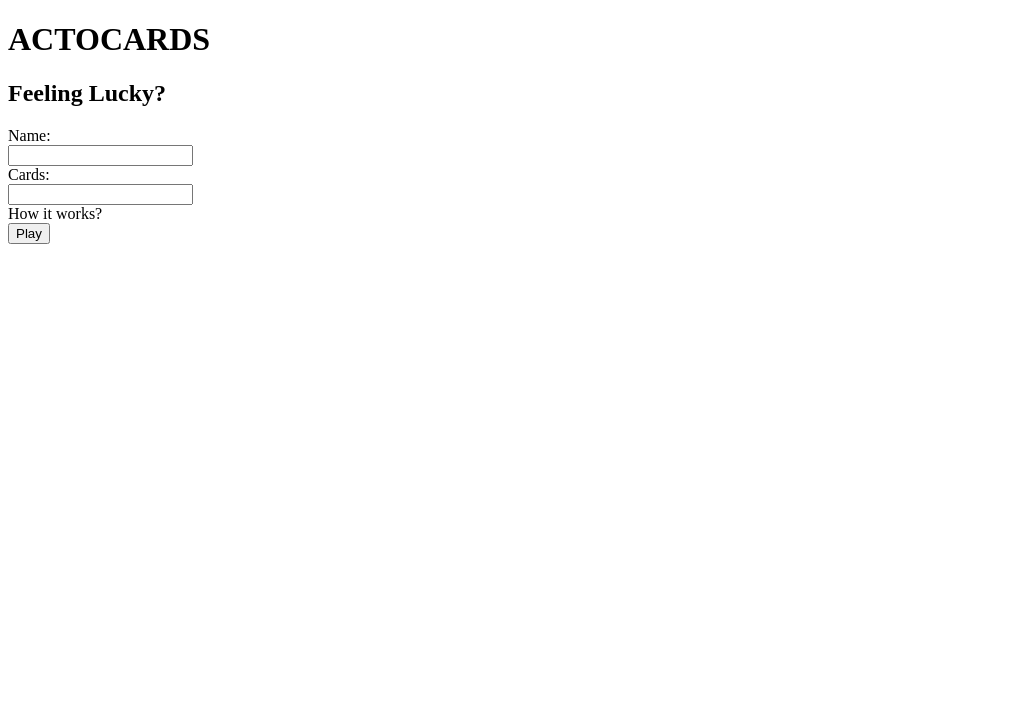
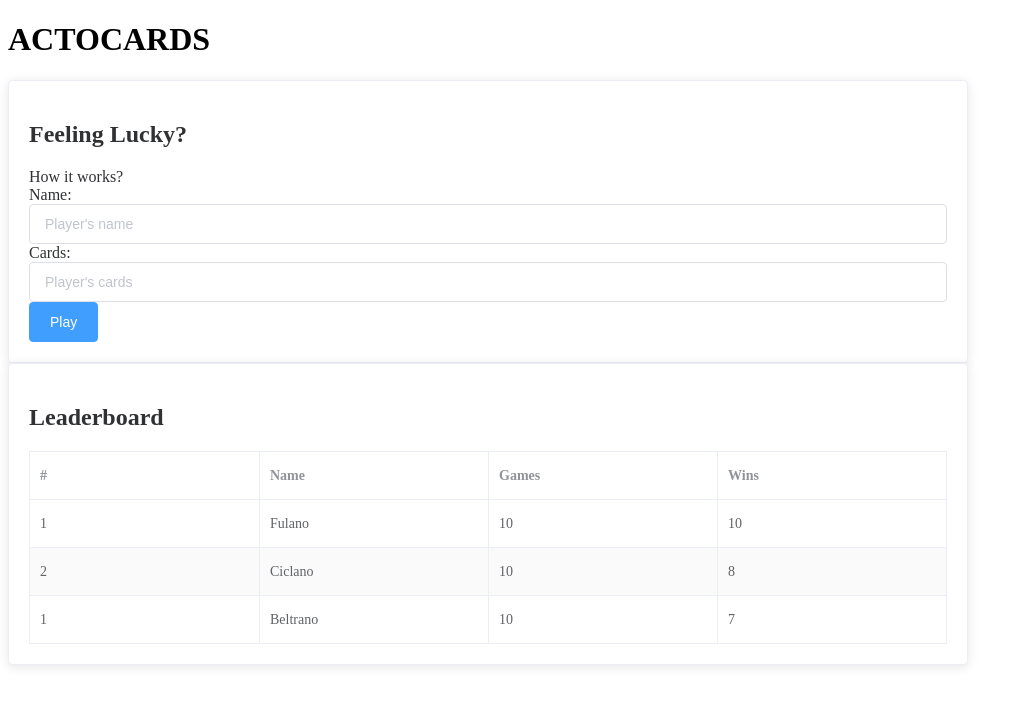
Before and after one commit to guizoxxv/actocards-app, a Vue app: page / in a window 1280 px wide. Shown: the top 706 px of the page, without its empty margins (0-1023 px from the left). Built offline with nearby package versions, Linux system fonts and the light colour scheme.

Commit message:
Added element-ui. Basic layout

```diff
--- a/package.json
+++ b/package.json
@@ -9,11 +9,12 @@
   },
   "dependencies": {
     "core-js": "^3.6.5",
+    "element-ui": "^2.15.1",
+    "tailwindcss": "npm:@tailwindcss/postcss7-compat@^2.1.0",
     "vue": "^2.6.11",
     "vue-class-component": "^7.2.3",
     "vue-property-decorator": "^9.1.2",
-    "vuex": "^3.4.0",
-    "tailwindcss": "npm:@tailwindcss/postcss7-compat@^2.1.0"
+    "vuex": "^3.4.0"
   },
   "devDependencies": {
     "@tailwindcss/postcss7-compat": "^2.1.0",
--- a/src/App.vue
+++ b/src/App.vue
@@ -1,8 +1,11 @@
 <template>
-  <div id="app" class="h-full flex items-center justify-center">
-    <main>
-      <h1>ACTOCARDS</h1>
-      <Game />
+  <div id="app">
+    <main class="p-3 flex flex-col items-center justify-center">
+      <div class="content">
+        <h1 class="text-center mb-5">ACTOCARDS</h1>
+        <Game class="mb-5" />
+        <Leaderboard />
+      </div>
     </main>
   </div>
 </template>
@@ -22,3 +25,9 @@ import '@/assets/app.scss';
 })
 export default class App extends Vue {}
 </script>
+
+<style lang="scss" scoped>
+.content {
+  max-width: 960px;
+}
+</style>
--- a/src/components/Game.vue
+++ b/src/components/Game.vue
@@ -1,30 +1,37 @@
 <template>
-  <div>
-    <h2>Feeling Lucky?</h2>
+  <el-card class="box-card">
+    <h2 class="text-center">Feeling Lucky?</h2>
+    <div class="underline my-5">
+      How it works?
+    </div>
     <form>
-      <div>
-        <div>Name:</div>
-        <input type="text">
+      <div class="mb-3">
+        <label for="name" class="text-sm">Name:</label>
+        <el-input id="name" placeholder="Player's name" v-model="name"></el-input>
       </div>
-      <div>
-        <div>Cards:</div>
-        <input type="text">
+      <div class="mb-5">
+        <label for="cards" class="text-sm">Cards:</label>
+        <el-input id="cards" placeholder="Player's cards" v-model="cards"></el-input>
       </div>
-      <div>
-        How it works?
-      </div>
-      <div>
-        <button type="submit">
+      <div class="text-center">
+        <el-button type="primary">
           Play
-        </button>
+        </el-button>
       </div>
     </form>
-  </div>
+  </el-card>
 </template>
 
 <script lang="ts">
 import { Component, Vue } from 'vue-property-decorator';
 
-@Component
+@Component({
+  data() {
+    return {
+      name: '',
+      cards: '',
+    };
+  },
+})
 export default class Game extends Vue {}
 </script>
--- a/src/components/Leaderboard.vue
+++ b/src/components/Leaderboard.vue
@@ -1,10 +1,68 @@
 <template>
-  <div></div>
+  <el-card class="box-card">
+    <h2 class="text-center mb-5">Leaderboard</h2>
+    <el-table
+      class="w-full"
+      :data="tableData"
+      border
+      stripe
+    >
+      <el-table-column
+        prop="position"
+        label="#"
+      >
+      </el-table-column>
+      <el-table-column
+        prop="name"
+        label="Name"
+      >
+      </el-table-column>
+      <el-table-column
+        prop="games"
+        label="Games"
+      >
+      </el-table-column>
+      <el-table-column
+        prop="wins"
+        label="Wins"
+      >
+      </el-table-column>
+    </el-table>
+  </el-card>
 </template>
 
 <script lang="ts">
 import { Component, Vue } from 'vue-property-decorator';
 
-@Component
+@Component({
+  data() {
+    return {
+      tableData: [
+        {
+          position: 1,
+          name: 'Fulano',
+          games: 10,
+          wins: 10,
+        },
+        {
+          position: 2,
+          name: 'Ciclano',
+          games: 10,
+          wins: 8,
+        },
+        {
+          position: 1,
+          name: 'Beltrano',
+          games: 10,
+          wins: 7,
+        },
+      ],
+    };
+  },
+})
 export default class Leaderboard extends Vue {}
 </script>
+
+<style lang="scss" scoped>
+//
+</style>
--- a/src/main.ts
+++ b/src/main.ts
@@ -1,8 +1,12 @@
 import Vue from 'vue';
+import ElementUI from 'element-ui';
+import 'element-ui/lib/theme-chalk/index.css';
+import store from './store';
 import App from './App.vue';
-import store from './store';
 
 Vue.config.productionTip = false;
+
+Vue.use(ElementUI);
 
 new Vue({
   store,
```
Also changed, not shown: 1 other file (tests, documents, lock files or other folders).
